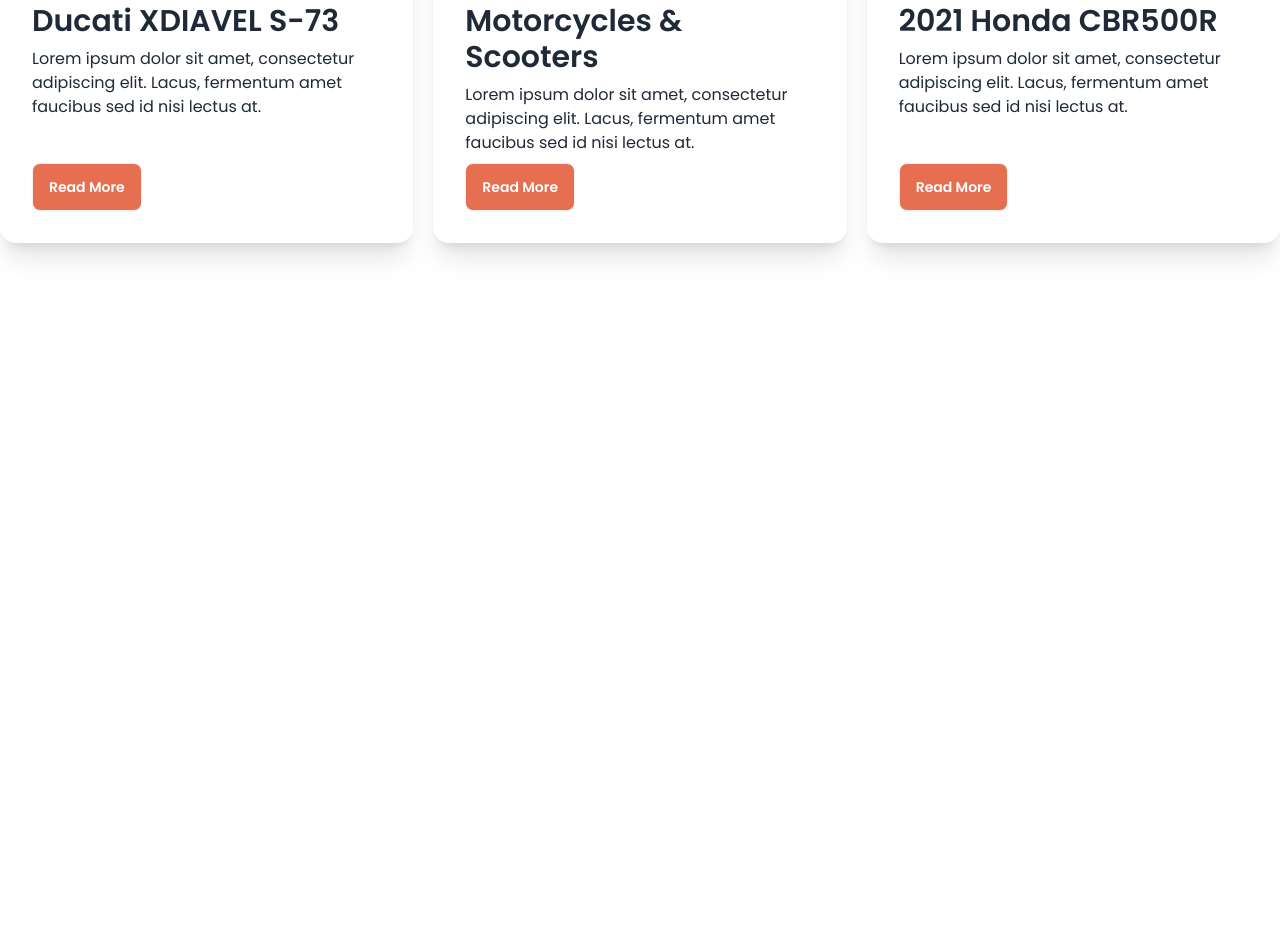
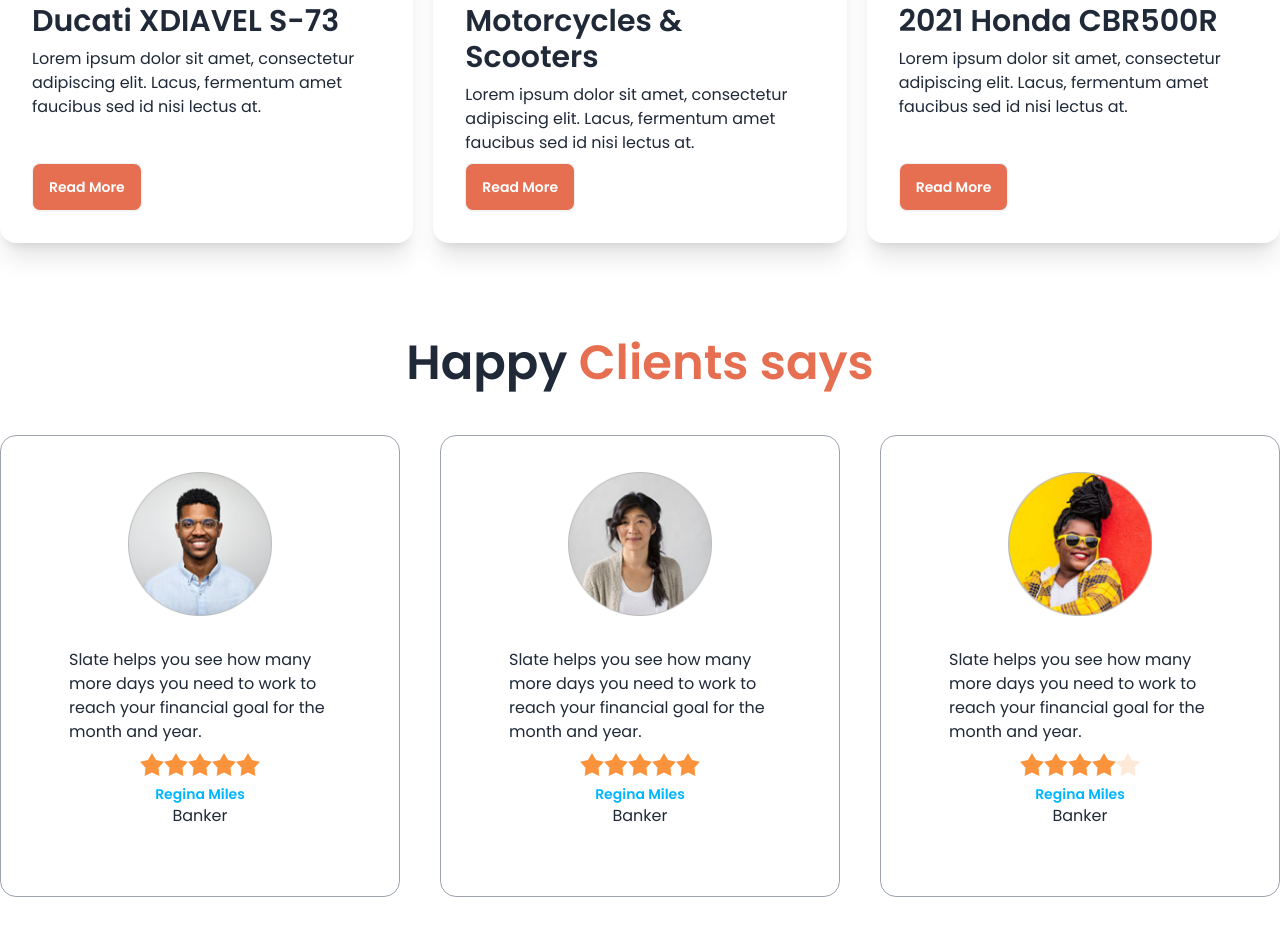
Before and after one commit to imrealkazisourov/biker-zone, a plain HTML site: page index.html in a window 1280 px wide. Shown: the part 1702-2637 px from the top of the page. Before the commit the page ends 2041 px from the top, so only its background shows below. Drawn offline with nearby package versions, Linux system fonts and the light colour scheme.

Commit message:
added happy clients review section

```diff
--- a/index.html
+++ b/index.html
@@ -221,6 +221,77 @@
 
         </section>
         <!--Happy Clients Section-->
+        <section class="my-24">
+            <h3 class="text-5xl mb-12 font-semibold text-center">Happy <span class="text-bike-primary">Clients says</span></h3>
+            <div class="grid grid-cols-1 md:grid-cols-2 lg:grid-cols-3 gap-10">
+                <!--First Review-->
+                <div class="card border border-gray-400 bg-base-100 p-9">
+                    <figure><img class="w-36" src="images/others/user-1.png" alt="Shoes" /></figure>
+                    <div class="card-body">
+                      <p>Slate helps you see how
+                        many more days you need
+                        to work to reach your financial
+                        goal for the month and year.</p>
+                        <div class="rating justify-center">
+                            <input type="radio" name="rating-2" class="mask mask-star-2 bg-orange-400" />
+                            <input type="radio" name="rating-2" class="mask mask-star-2 bg-orange-400"  />
+                            <input type="radio" name="rating-2" class="mask mask-star-2 bg-orange-400" />
+                            <input type="radio" name="rating-2" class="mask mask-star-2 bg-orange-400" checked />
+                            <input type="radio" name="rating-2" class="mask mask-star-2 bg-orange-400" />
+                          </div>
+                      <div class="text-center">
+                        <h4 class="font-semibold text-sm text-info">Regina Miles</h4>
+                        <p>Banker</p>
+
+                      </div>
+                    </div>
+                  </div>
+                <!--Second Review-->
+                <div class="card border border-gray-400 bg-base-100 p-9">
+                    <figure><img class="w-36" src="images/others/user-2.png" alt="Shoes" /></figure>
+                    <div class="card-body">
+                      <p>Slate helps you see how
+                        many more days you need
+                        to work to reach your financial
+                        goal for the month and year.</p>
+                        <div class="rating justify-center">
+                            <input type="radio" name="rating-2" class="mask mask-star-2 bg-orange-400" />
+                            <input type="radio" name="rating-2" class="mask mask-star-2 bg-orange-400"  />
+                            <input type="radio" name="rating-2" class="mask mask-star-2 bg-orange-400" />
+                            <input type="radio" name="rating-2" class="mask mask-star-2 bg-orange-400" checked />
+                            <input type="radio" name="rating-2" class="mask mask-star-2 bg-orange-400" />
+                          </div>
+                      <div class="text-center">
+                        <h4 class="font-semibold text-sm text-info">Regina Miles</h4>
+                        <p>Banker</p>
+
+                      </div>
+                    </div>
+                  </div>
+                <!--Third Review-->
+                <div class="card border border-gray-400 bg-base-100 p-9">
+                    <figure><img class="w-36" src="images/others/user-3.png" alt="Shoes" /></figure>
+                    <div class="card-body">
+                      <p>Slate helps you see how
+                        many more days you need
+                        to work to reach your financial
+                        goal for the month and year.</p>
+                        <div class="rating justify-center">
+                            <input type="radio" name="rating-2" class="mask mask-star-2 bg-orange-400" />
+                            <input type="radio" name="rating-2" class="mask mask-star-2 bg-orange-400"  />
+                            <input type="radio" name="rating-2" class="mask mask-star-2 bg-orange-400" />
+                            <input type="radio" name="rating-2" class="mask mask-star-2 bg-orange-400" checked />
+                            <input type="radio" name="rating-2" class="mask mask-star-2 bg-orange-400" />
+                          </div>
+                      <div class="text-center">
+                        <h4 class="font-semibold text-sm text-info">Regina Miles</h4>
+                        <p>Banker</p>
+
+                      </div>
+                    </div>
+                  </div>
+            </div>
+        </section>
 
     </main>
     <footer>
```
